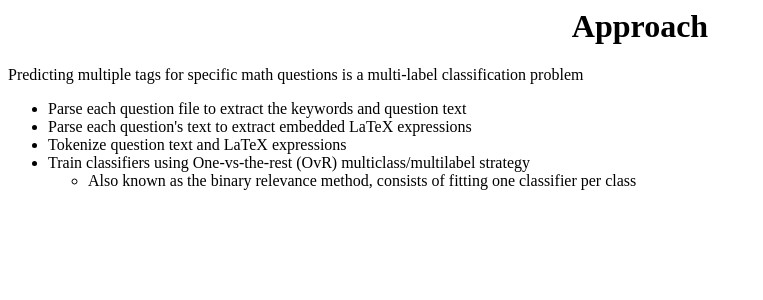
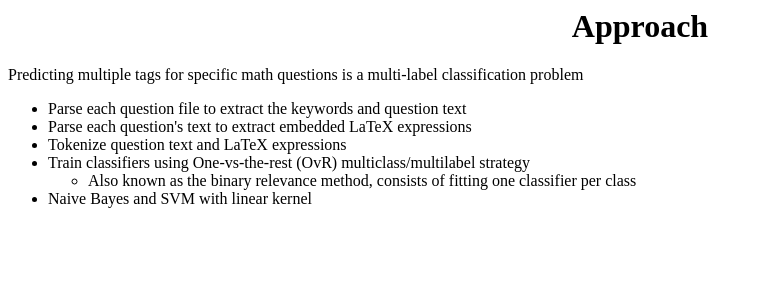
Before and after one commit to lpatruno/HashTagMath, a Flask app: template templates/about3.html in a window 1280 px wide. Shown: the top 300 px of the page, without its empty margins (0-763 px from the left). Run offline with Flask 2, Linux system fonts and the light colour scheme; the template is opened without the code that fills it, so the values that code supplies are empty; parts of the project's set-up code (start-up, migrations or seed data) failed here and were passed over.

```diff
--- a/templates/about3.html
+++ b/templates/about3.html
@@ -11,6 +11,7 @@
 		  	  <li>Also known as the binary relevance method, consists of fitting one classifier per class</li>
 			</ul>
 		  </li>
+		  <li>Naive Bayes and SVM with linear kernel</li>
 		</ul>
 	</div>
 </div>
```
